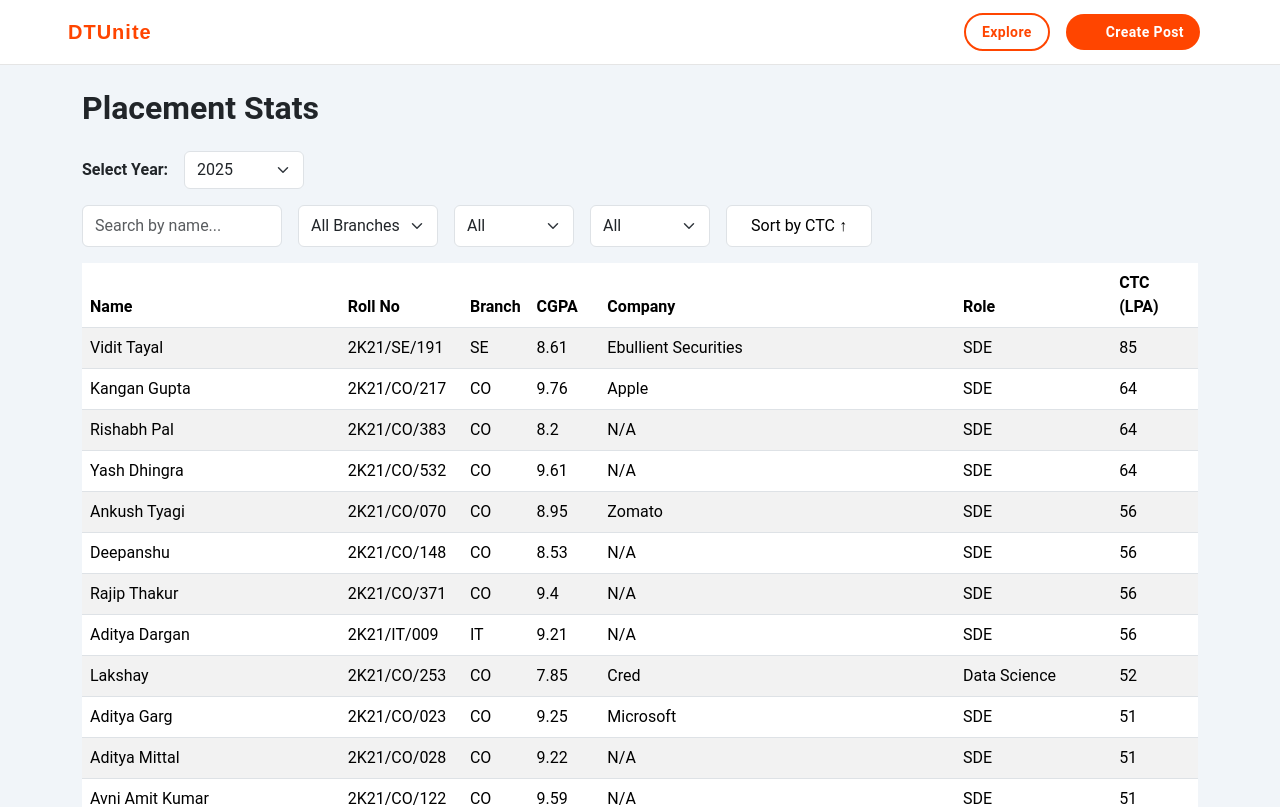
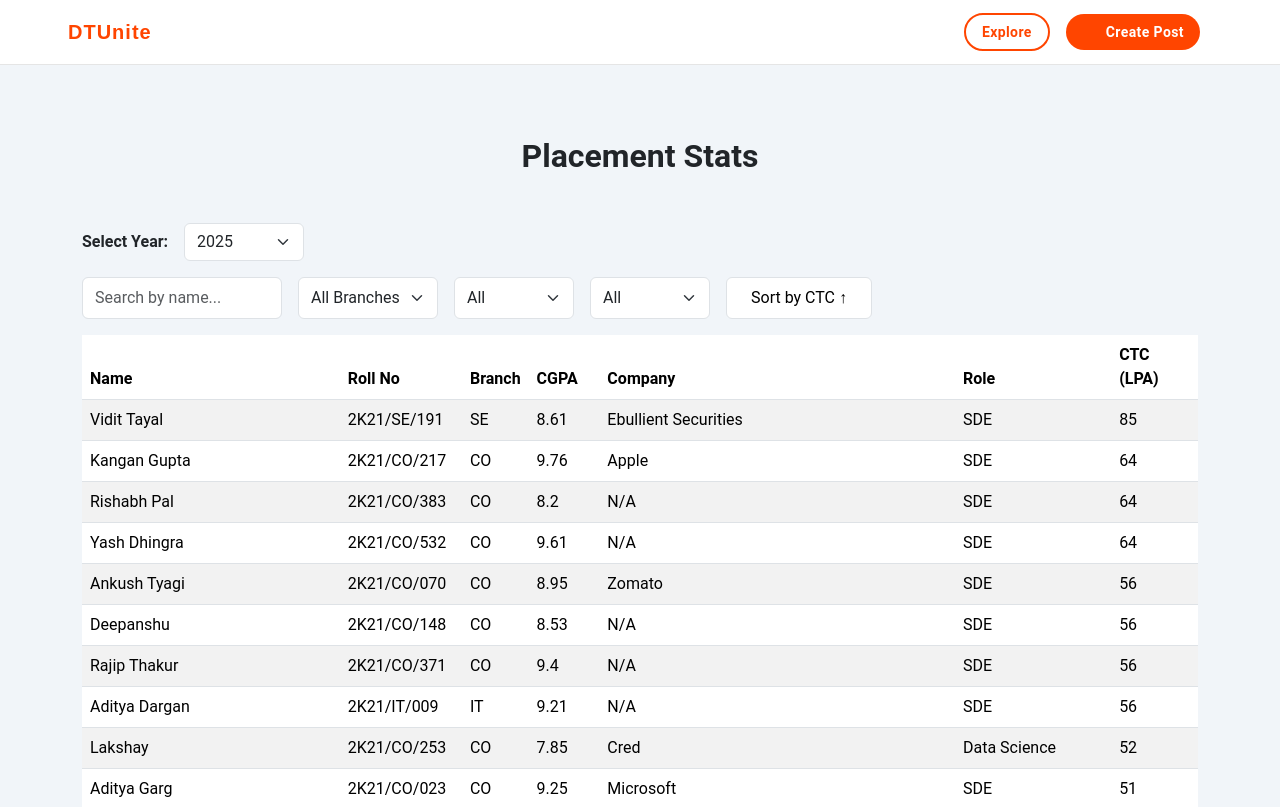
Before and after one commit to utkarshX-dev/DTUnite, a React (Vite) app in the folder frontend/: page /placement-stats in a window 1280 px wide. Shown: the top 807 px of the page. Built offline with nearby package versions, Linux system fonts and the light colour scheme; some icons are missing.

Commit message:
fix footer issue

```diff
--- a/frontend/src/App.jsx
+++ b/frontend/src/App.jsx
@@ -10,9 +10,10 @@ import PlacementsPage from './components/placements/placements.jsx';
 
 function App() {
   return (
-    <>
+    <div style={{ minHeight: "100vh", display: "flex", flexDirection: "column" }}>
       <Router>
         <Navbar />
+        <div style={{ flex: 1 }}>
           <Routes>
             <Route path='/' element={<HomePage />} />
             <Route path='/explore' element={<FeedPage />} />
@@ -22,10 +23,11 @@ function App() {
             <Route path='/auth' element={<AuthPage />} />
             <Route path='/user' element={<UserPage />} />
           </Routes>
+        </div>
         <Footer />
       </Router>
-    </>
-  )
+    </div>
+  );
 }
 
 export default App;
--- a/frontend/src/components/placements/placements.jsx
+++ b/frontend/src/components/placements/placements.jsx
@@ -55,7 +55,7 @@ export default function PlacementsPage() {
 
   return (
     <div className="container py-4">
-      <h2 className="mb-4 fw-bold">Placement Stats</h2>
+      <h2 className="mb-4 fw-bold text-center mb-5 mt-5">Placement Stats</h2>
       <div className="mb-3 d-flex gap-3 align-items-center">
         <label className="fw-bold">Select Year:</label>
         <select
```
Lines whose indentation alone changed are shown as unchanged.
